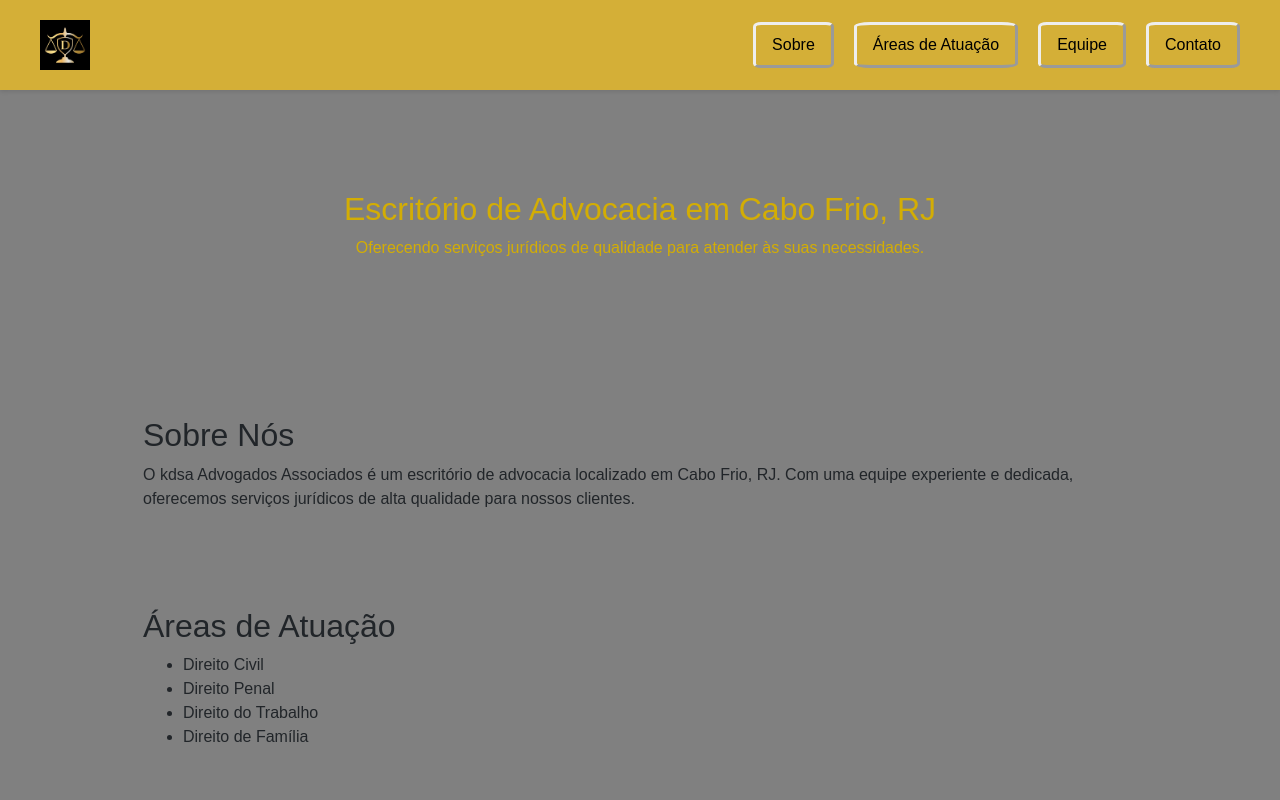
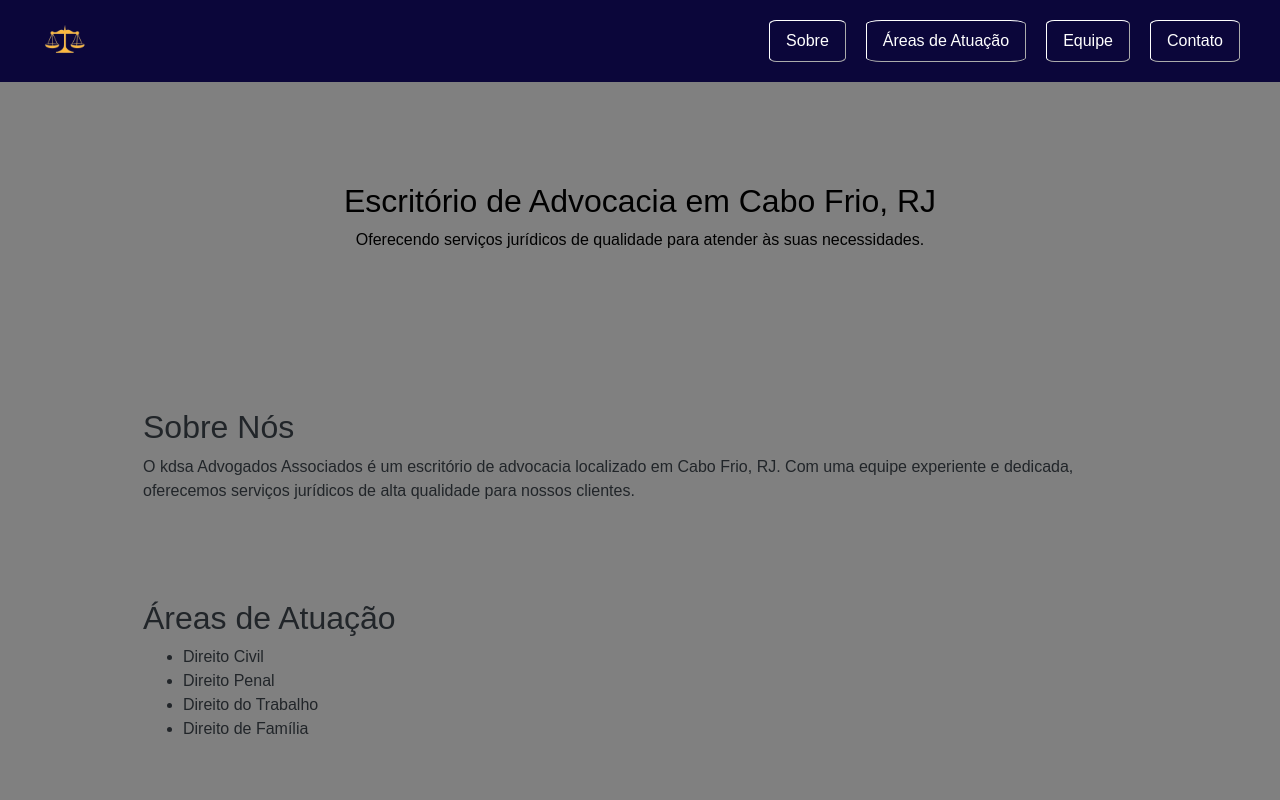
Before and after one commit to alvnhost/projeto1, a plain HTML site: page index.html in a window 1280 px wide. Shown: the top 800 px of the page. Drawn offline with nearby package versions, Linux system fonts and the light colour scheme.

Commit message:
Atualização do código HTML

```diff
--- a/index.html
+++ b/index.html
@@ -14,12 +14,11 @@
     <style>
         /* Estilos específicos para a página */
         header {
-            background-color: #d4af37;
+            background-color: #0b063a;
             /* Dourado */
-            color: #fff;
+            color: #ffffff;
             padding: 20px;
             text-align: center;
-            box-shadow: 0 2px 4px rgba(0, 0, 0, 0.1);
             display: flex;
             justify-content: space-between;
             align-items: center;
@@ -50,9 +49,9 @@
         }
 
         footer {
-            background-color: #d4af37;
+            background-color: #0b063a;
             /* Dourado */
-            color: #fff;
+            color: #ffffff;
             padding: 20px;
             text-align: center;
         }
@@ -62,7 +61,7 @@
 <body>
     <header>
         <div>
-            <img src="17681494-logo-inicial-do-escritorio-de-advocacia-letra-d-logotipo-legal-e-conceito-de-advogados-gratis-vetor.jpg"
+            <img src="kisspng-lawyer-law-firm-logo-court-attorney-at-law-basketmouth-5b52e79c6b3432.0241257115321599004391-removebg-preview.png"
                 alt="Logo do Escritório de Advocacia">
         </div>
         <nav>
--- a/style.css
+++ b/style.css
@@ -12,11 +12,7 @@ body {
     margin: 0 auto;
 }
 
-header {
-    background-color: #d3ad04;
-    color: #000000;
-    padding: 20px 0;
-}
+
 
 nav ul {
     list-style-type: none;
@@ -28,10 +24,12 @@ nav ul li {
 }
 
 nav ul li a {
-    color: #000000;
+    color: #ffffff;
     text-decoration: none;
-    border-style: outset ;
+    border: outset 1px rgb(255, 255, 255);
     border-radius: 10%;
+    border-inline-color: rgb(255, 255, 255);
+
 }
 
 .container img {
@@ -45,7 +43,7 @@ nav ul li a {
 .banner {
     background-image: url('banner.jpg');
     background-size: cover;
-    color: #d3ad04;
+    color: #000000;
     padding: 100px;
     text-align: center;
 }
@@ -58,7 +56,7 @@ nav ul li a {
 }
 
 footer {
-    background-color: #d3ad04;
+    background-color: #000000;
     color: #000000;
     padding: 20px 0;
     text-align: center;
```
Also changed, not shown: kisspng-lawyer-law-firm-logo-court-attorney-at-law-basketmouth-5b52e79c6b3432.0241257115321599004391-removebg-preview.png (added), png-transparent-lawyer-advocate-law-firm-lawyer-people-logo-law-thumbnail.png (added).
